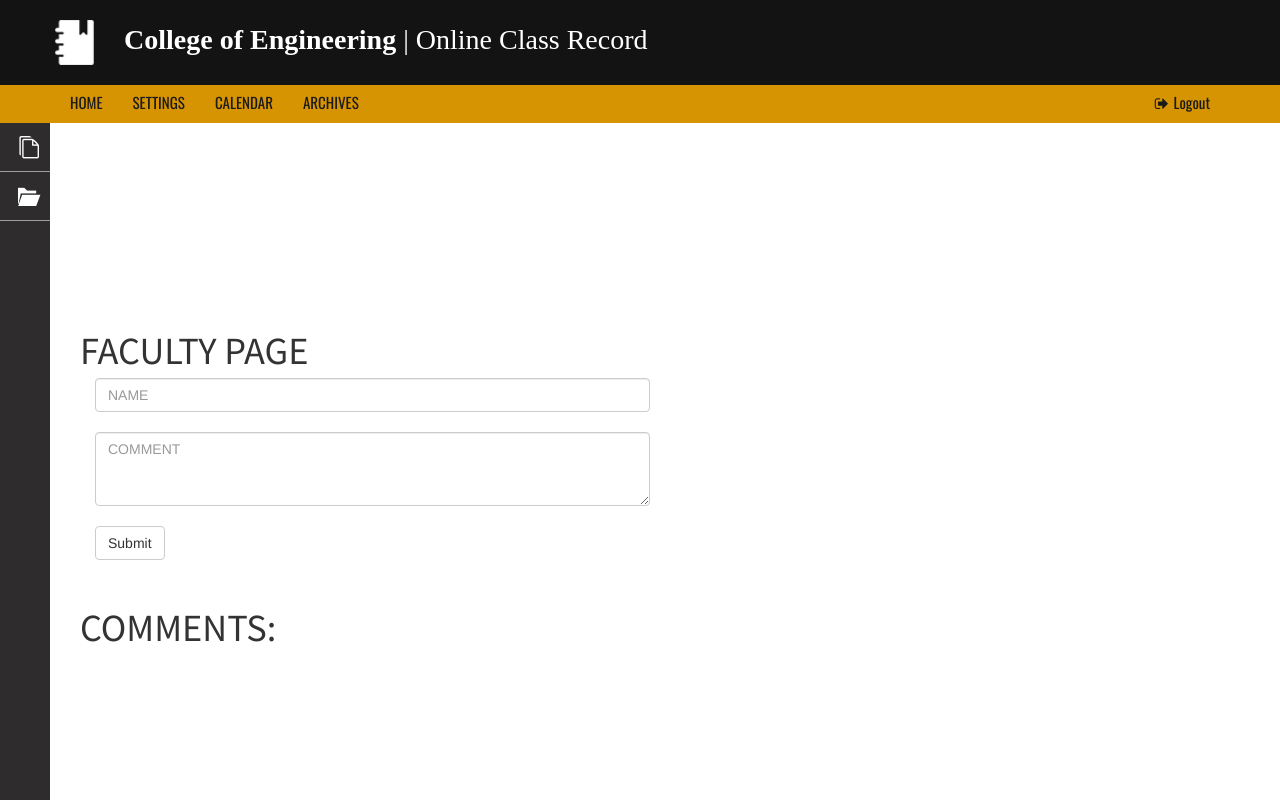
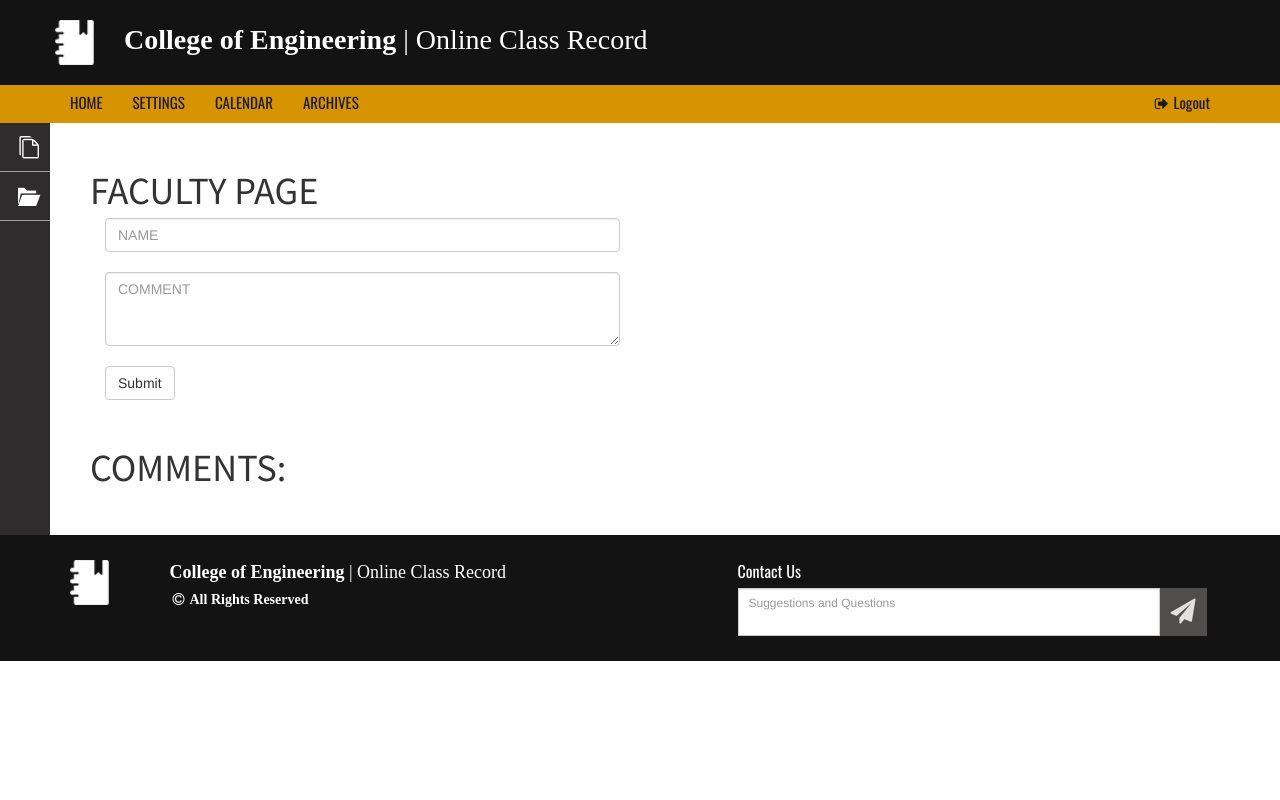
Before and after one commit to MarceloAnzano/CE_OCR_test, a plain HTML site: page index.html in a window 1280 px wide. Shown: the top 800 px of the page. Drawn offline with nearby package versions, Linux system fonts and the light colour scheme; a script that the page names is missing; files whose address does not match are found by name; a web font is replaced by a local one.

Commit message:
editted margin and padding of #TEMPORARY or the main content

```diff
--- a/css/stylesheet.css
+++ b/css/stylesheet.css
@@ -16,7 +16,7 @@
 #navbar-subtabs-logo{padding: 0 5px 0 5px;}
 
 /*TEMPORARY-delete*/
-#TEMPORARY {padding:200px 0;}
+#TEMPORARY {padding:40px !important; margin: 0px !important;}
 #TEMPORARY span{font-size: 3vw; font-family: 'Source Sans Pro', sans-serif; color: #333; }
 
 /*footer*/
```
